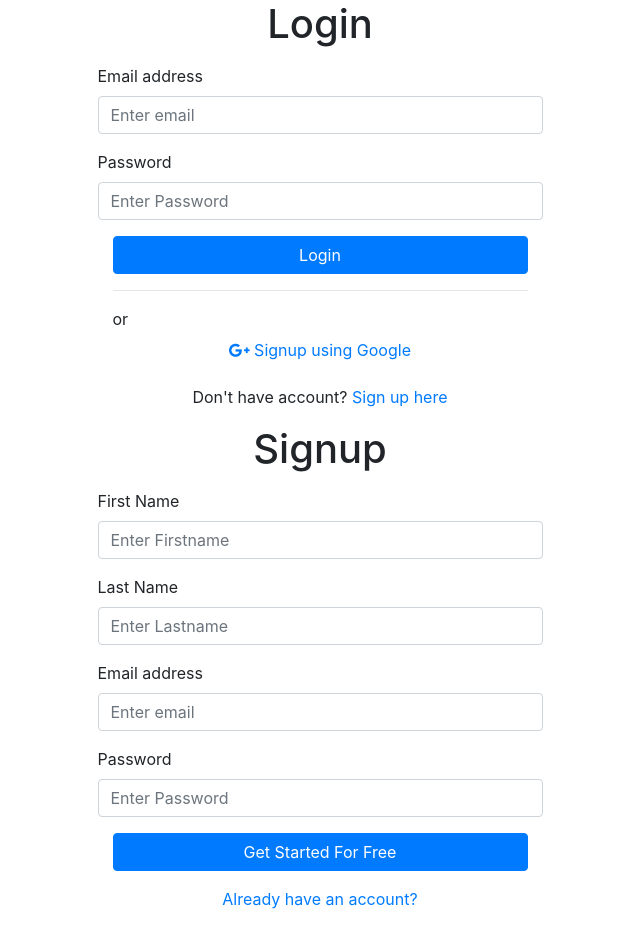
After one commit to ian-kang/djangomarketplace, a Django app: template templates/signup.html in a window 1280 px wide. The commit adds this page. Shown: the whole page, without its empty margins (320-960 px from the left). Run offline with Django 3.2, Linux system fonts and the light colour scheme; the template is opened without the code that fills it, so the values that code supplies are empty; some libraries are stand-ins or nearby versions.

```diff
--- a/craigslist/urls.py
+++ b/craigslist/urls.py
@@ -9,5 +9,5 @@ urlpatterns = [
     path('textbooks/', views.textbookView, name='textbook'),
     path('furniture', views.furniture, name='furniture'),
     path('login', views.LoginView.as_view(), name='login'),
-
+    path('logout/', views.LogoutView.as_view(), name='logout'),
 ]
--- a/icraig/urls.py
+++ b/icraig/urls.py
@@ -22,8 +22,8 @@ from django.contrib.auth import views
 urlpatterns = [
     path('admin/', admin.site.urls),
     path('', include('craigslist.urls')),
-    #path('login', views.LoginView.as_view(), name='login'),
-    url(r'^logout/$', views.LogoutView.as_view(), name='logout'),
+    #url(r^'login', auth_views.login name='login'),
+    #url(r'^logout/$', auth_views.logout, name='logout'),
     url(r'^auth/', include('social_django.urls', namespace='social')),
     #url(r'^logout/$', 'django_social_app.views.logout'),
     #path('/redirect/', redirect_view)
--- a/templates/login.html
+++ b/templates/login.html
@@ -13,6 +13,7 @@
 {% block content %}
 {% if user and not user.is_anonymous %}
 <a href="/logout">Logout</a>
+<link href="{% static 'css/signin.css'}" rel='stylesheet'>
 {% else %}
   <h2>Login</h2>
   <form method="post">
--- /dev/null
+++ b/templates/signup.html
@@ -0,0 +1,92 @@
+<link href="//maxcdn.bootstrapcdn.com/bootstrap/4.0.0/css/bootstrap.min.css" rel="stylesheet" id="bootstrap-css">
+<script src="//maxcdn.bootstrapcdn.com/bootstrap/4.0.0/js/bootstrap.min.js"></script>
+<script src="//cdnjs.cloudflare.com/ajax/libs/jquery/3.2.1/jquery.min.js"></script>
+<!------ Include the above in your HEAD tag ---------->
+
+<script src="https://cdn.jsdelivr.net/jquery.validation/1.15.1/jquery.validate.min.js"></script>
+<link href="https://fonts.googleapis.com/css?family=Kaushan+Script" rel="stylesheet">
+      <link href="https://stackpath.bootstrapcdn.com/font-awesome/4.7.0/css/font-awesome.min.css" rel="stylesheet" integrity="sha384-wvfXpqpZZVQGK6TAh5PVlGOfQNHSoD2xbE+QkPxCAFlNEevoEH3Sl0sibVcOQVnN" crossorigin="anonymous">
+
+<body>
+    <div class="container">
+        <div class="row">
+			<div class="col-md-5 mx-auto">
+			<div id="first">
+				<div class="myform form ">
+					 <div class="logo mb-3">
+						 <div class="col-md-12 text-center">
+							<h1>Login</h1>
+						 </div>
+					</div>
+                   <form action="" method="post" name="login">
+                           <div class="form-group">
+                              <label for="exampleInputEmail1">Email address</label>
+                              <input type="email" name="email"  class="form-control" id="email" aria-describedby="emailHelp" placeholder="Enter email">
+                           </div>
+                           <div class="form-group">
+                              <label for="exampleInputEmail1">Password</label>
+                              <input type="password" name="password" id="password"  class="form-control" aria-describedby="emailHelp" placeholder="Enter Password">
+                           </div>
+                           <div class="col-md-12 text-center ">
+                              <button type="submit" class=" btn btn-block mybtn btn-primary tx-tfm">Login</button>
+                           </div>
+                           <div class="col-md-12 ">
+                              <div class="login-or">
+                                 <hr class="hr-or">
+                                 <span class="span-or">or</span>
+                              </div>
+                           </div>
+                           <div class="col-md-12 mb-3">
+                              <p class="text-center">
+                                 <a href="javascript:void();" class="google btn mybtn"><i class="fa fa-google-plus">
+                                 </i> Signup using Google
+                                 </a>
+                              </p>
+                           </div>
+                           <div class="form-group">
+                              <p class="text-center">Don't have account? <a href="#" id="signup">Sign up here</a></p>
+                           </div>
+                        </form>
+
+				</div>
+			</div>
+			  <div id="second">
+			      <div class="myform form ">
+                        <div class="logo mb-3">
+                           <div class="col-md-12 text-center">
+                              <h1 >Signup</h1>
+                           </div>
+                        </div>
+                        <form action="#" name="registration">
+                           <div class="form-group">
+                              <label for="exampleInputEmail1">First Name</label>
+                              <input type="text"  name="firstname" class="form-control" id="firstname" aria-describedby="emailHelp" placeholder="Enter Firstname">
+                           </div>
+                           <div class="form-group">
+                              <label for="exampleInputEmail1">Last Name</label>
+                              <input type="text"  name="lastname" class="form-control" id="lastname" aria-describedby="emailHelp" placeholder="Enter Lastname">
+                           </div>
+                           <div class="form-group">
+                              <label for="exampleInputEmail1">Email address</label>
+                              <input type="email" name="email"  class="form-control" id="email" aria-describedby="emailHelp" placeholder="Enter email">
+                           </div>
+                           <div class="form-group">
+                              <label for="exampleInputEmail1">Password</label>
+                              <input type="password" name="password" id="password"  class="form-control" aria-describedby="emailHelp" placeholder="Enter Password">
+                           </div>
+                           <div class="col-md-12 text-center mb-3">
+                              <button type="submit" class=" btn btn-block mybtn btn-primary tx-tfm">Get Started For Free</button>
+                           </div>
+                           <div class="col-md-12 ">
+                              <div class="form-group">
+                                 <p class="text-center"><a href="#" id="signin">Already have an account?</a></p>
+                              </div>
+                           </div>
+                            </div>
+                        </form>
+                     </div>
+			</div>
+		</div>
+      </div>
+
+</body>
```
Also changed, not shown: craigslist/views.py (+10 -10 lines), static/css/signin.css (added, +69 -0 lines), templates/furniture.html (+4 -4 lines).
